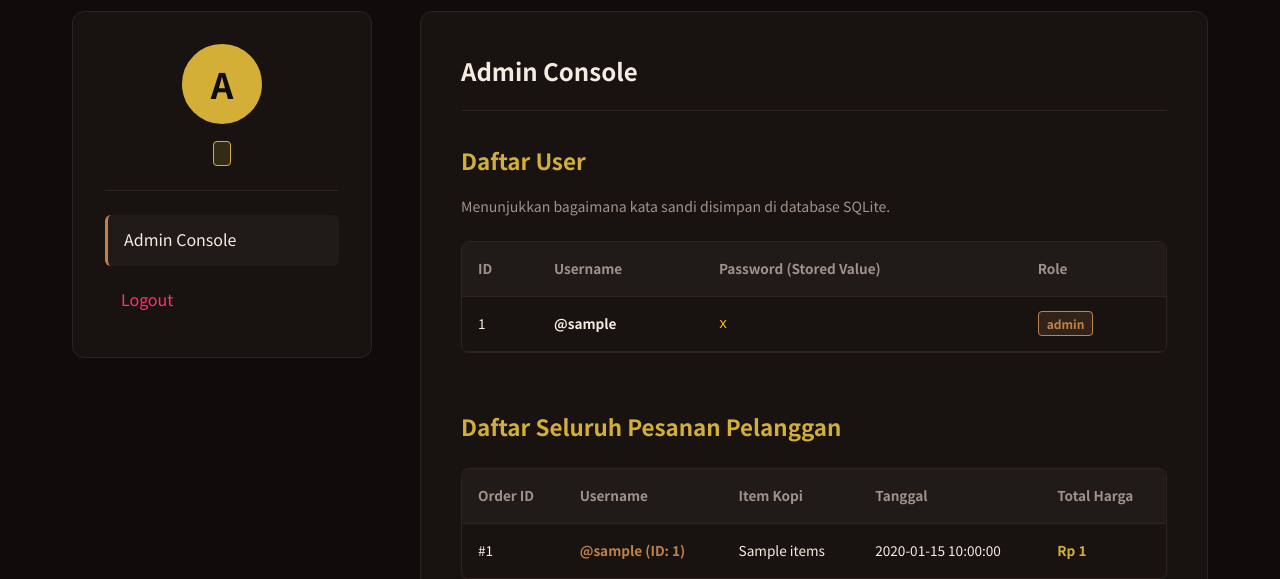
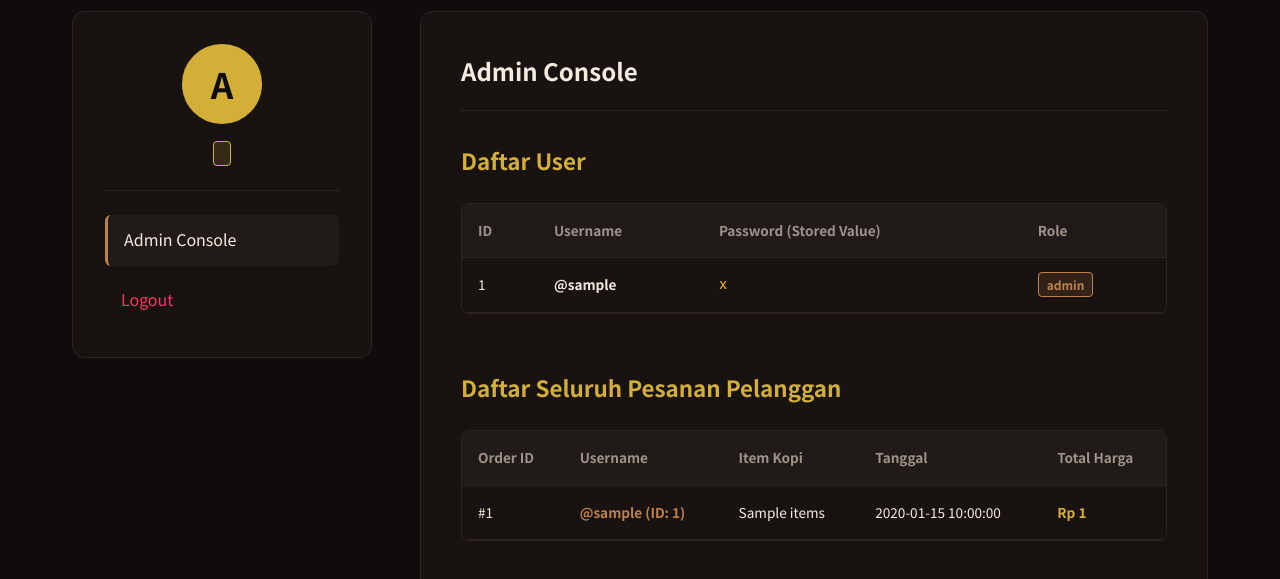
Before and after one commit to Revaldi-lang/Cyber-Brew, a Flask app: template templates/admin.html in a window 1280 px wide. Shown: the part 165-744 px from the top of the page. Run offline with Flask 3, Linux system fonts and the light colour scheme; the template is opened without the code that fills it: most values are stand-ins (such as "Sample title", 1, 10 or a date in 2020).

Commit message:
Update terus

```diff
--- a/templates/admin.html
+++ b/templates/admin.html
@@ -38,10 +38,6 @@
             <!-- Database Viewer Section (Visualizing Password Hashing) -->
             <div style="margin-bottom: 3.5rem;">
                 <h3 style="margin-bottom: 1rem; color: var(--accent); font-size: 1.4rem;">Daftar User</h3>
-                <p style="color: var(--text-muted); font-size: 0.88rem; margin-bottom: 1rem;">
-                    Menunjukkan bagaimana kata sandi disimpan di database SQLite.
-                </p>
-
                 <div class="db-table-wrapper">
                     <table class="db-table">
                         <thead>
```
